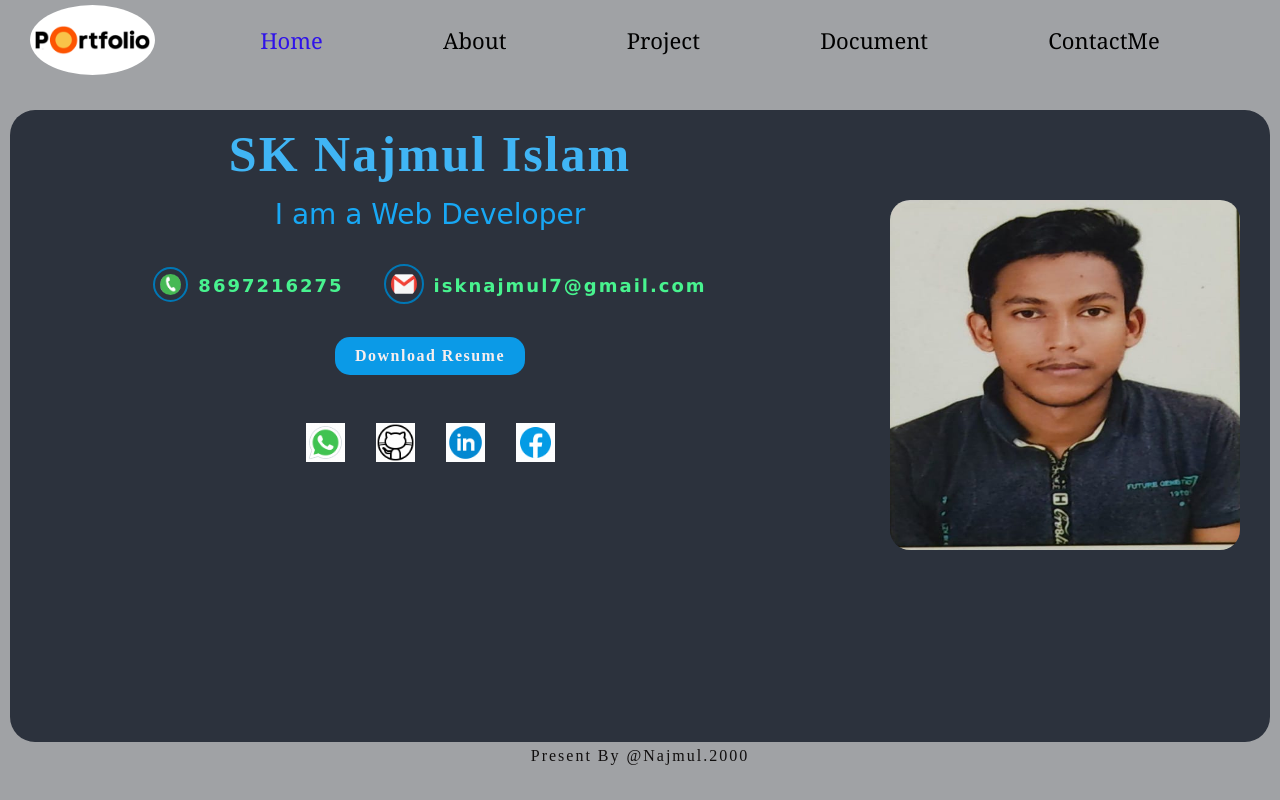
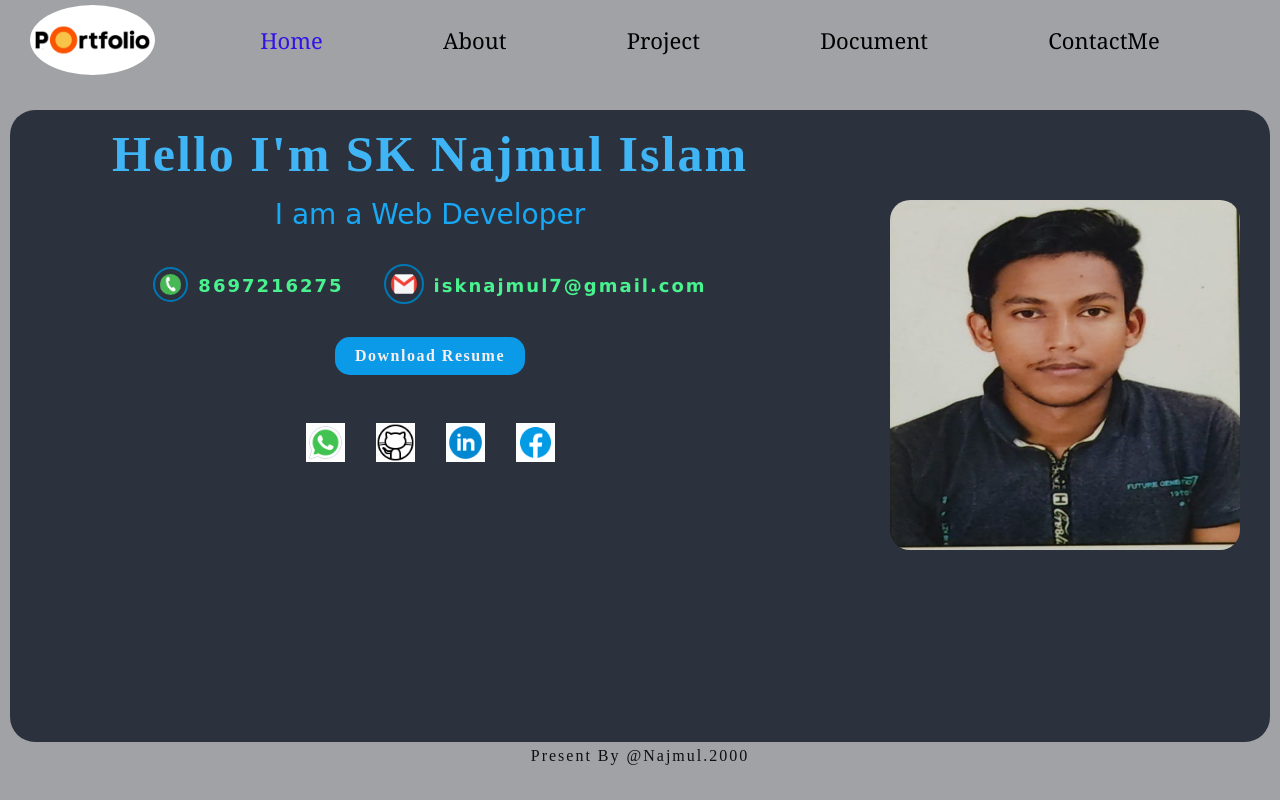
Before and after one commit to Najmul2000N/Najmul.portfolio., a plain HTML site: page index.html in a window 1280 px wide. Drawn offline with Linux system fonts and the light colour scheme.

Commit message:
Update index.html

```diff
--- a/index.html
+++ b/index.html
@@ -21,7 +21,7 @@
     <div class="main">
       <div class="hero">
         <div class="intro">
-          <h1>SK Najmul Islam</h1>
+          <h1>Hello I'm SK Najmul Islam</h1>
           <h3>I am a Web Developer</h3>
           <div class="contactMe">
             <div class="ph">
```
